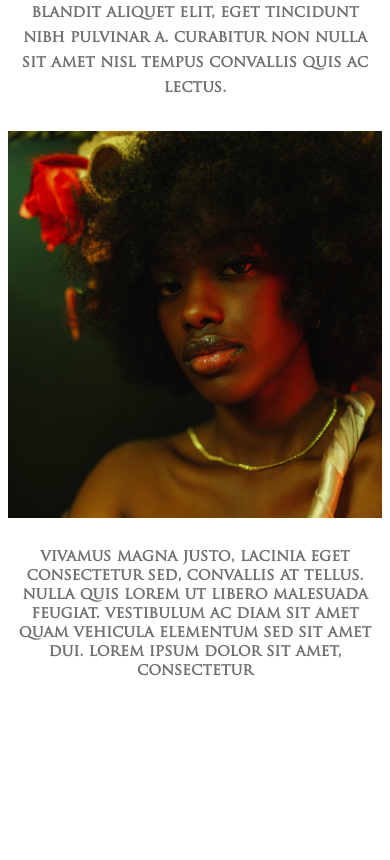
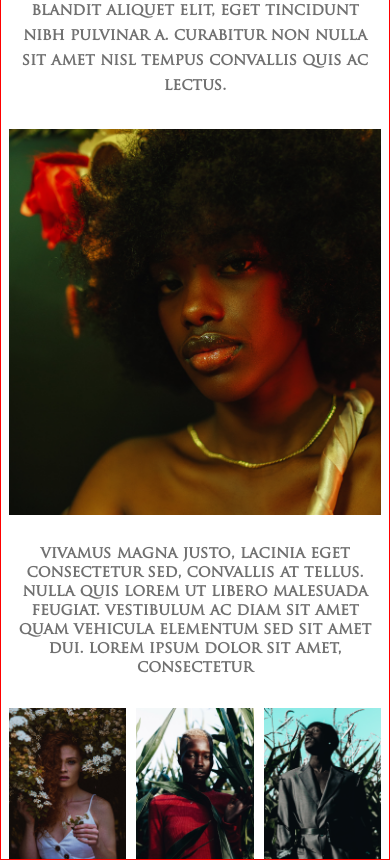
Before and after one commit to joaoquinto/natarajan, a plain HTML site: page template/index.html in a window 390 px wide. Shown: the part 2200-3060 px from the top of the page. Before the commit the page ends 3010 px from the top, so only its background shows below. Drawn offline with Linux system fonts and the light colour scheme.

Commit message:
modelus-tempus tem um bug no espaçamento, precisa de mr- 8px ml-8px

```diff
--- a/template/css/style.css
+++ b/template/css/style.css
@@ -28,6 +28,7 @@ body {
   padding-right: 30px;
 }
 
+/* mobile query */
 @media (max-width: 400px) {
   .menu {
     flex-direction: column;
@@ -44,6 +45,7 @@ body {
   }
 }
 
+/* Desktop query */
 @media (max-width: 1645px) {
   .menu {
     margin-left: 8px;
@@ -72,8 +74,10 @@ body {
   font-weight: bold;
   margin-top: 68px;
   margin-left: 8px;
+  margin-right: 8px;
 }
 
+/* Mobile query */
 @media (max-width: 400px) {
   .vivamus h1 {
     font-size: 1.5em;
@@ -90,6 +94,8 @@ body {
     text-align: center;
   }
 }
+
+/* Desktop query */
 
 @media (max-width: 1645px) {
   .vivamus h1 {
@@ -111,7 +117,7 @@ body {
   margin: 0 auto;
   display: flex;
   flex-wrap: wrap;
-  padding-bottom: 99px;
+  border: 1px solid red;
 }
 
 .woman-tempus {
@@ -135,6 +141,14 @@ body {
   text-transform: lowercase;
   max-width: 733px;
   line-height: 25px;
+}
+
+/* Mobile query */
+
+@media (max-width: 854px) and (orientation: landscape) {
+  .info-tempus {
+    max-width: 100%;
+  }
 }
 
 @media (max-width: 854px) {
@@ -166,6 +180,7 @@ body {
   }
 }
 
+/* Desktop query */
 @media (min-width: 856px) and (max-width: 1657px) {
   .woman-tempus {
     margin-left: 8px;
@@ -187,8 +202,12 @@ body {
 .blackwoman-tempus {
   flex: 1 1 50%;
   padding-left: 30px;
+  margin-bottom: 99px;
+  display: flex;
+  flex-direction: column;
 }
 
+/* Mobile query */
 @media (max-width: 854px) {
   .info-blackwoman {
     flex: 1 1 calc(100% - 16px);
@@ -209,6 +228,7 @@ body {
   }
 }
 
+/* Desktop query */
 @media (min-width: 856px) and (max-width: 1657px) {
   .info-blackwoman {
     flex: 1 1 calc(50% - 16px);
@@ -239,4 +259,53 @@ body {
     margin-top: 30px;
     order: 3;
   }
+
+  .modelos-tempus {
+    order: 5;
+  }
 }
+
+/* MODELOSTEMPUS */
+
+.modelos-tempus {
+  display: flex;
+  flex-wrap: wrap;
+}
+
+.modelos-tempus li {
+  flex: 1 1 calc(33.333% - 99px);
+  margin-right: 99px;
+}
+
+.modelos-tempus .oladimeji-tempus {
+  margin-right: 0px;
+}
+
+/* Mobile query */
+
+@media (max-width: 854px) {
+  .modelos-tempus li {
+    flex: 1 1 calc(33.333% - 18px);
+    margin-right: 10px;
+  }
+
+  .modelos-tempus .tyrel-james-tempus {
+    margin-left: 8px;
+  }
+  .modelos-tempus .oladimeji-tempus {
+    margin-right: 8px;
+  }
+}
+
+/* Desktop query */
+
+@media (min-width: 856px) and (max-width: 1519px) {
+  .modelos-tempus li {
+    flex: 1 1 calc(33.333% - 16px);
+    margin: 0 8px;
+  }
+
+  .modelos-tempus .oladimeji-tempus {
+    margin-right: 8px;
+  }
+}
--- a/template/index.html
+++ b/template/index.html
@@ -47,6 +47,17 @@
     <div class="blackwoman-tempus">
       <img src="./img/oladimeji-odunsi-vfDpptxFrbQ-unsplash.png" alt="">
     </div>
+    <ul class="modelos-tempus">
+      <li class="tyrel-james-tempus">
+        <img src="./img/tyrell-james-e3a_7uD7yS8-unsplash.png" alt="">
+      </li>
+      <li class="oladimeji-pv2-tempus">
+        <img src="./img/oladimeji-odunsi-pV2Kw7Tts14-unsplash.png" alt="">
+      </li>
+      <li class="oladimeji-tempus">
+        <img src="./img/oladimeji-odunsi-cLP5qmKvehY-unsplash.png" alt="">
+      </li>
+    </ul>
   </section>
 
 
```
